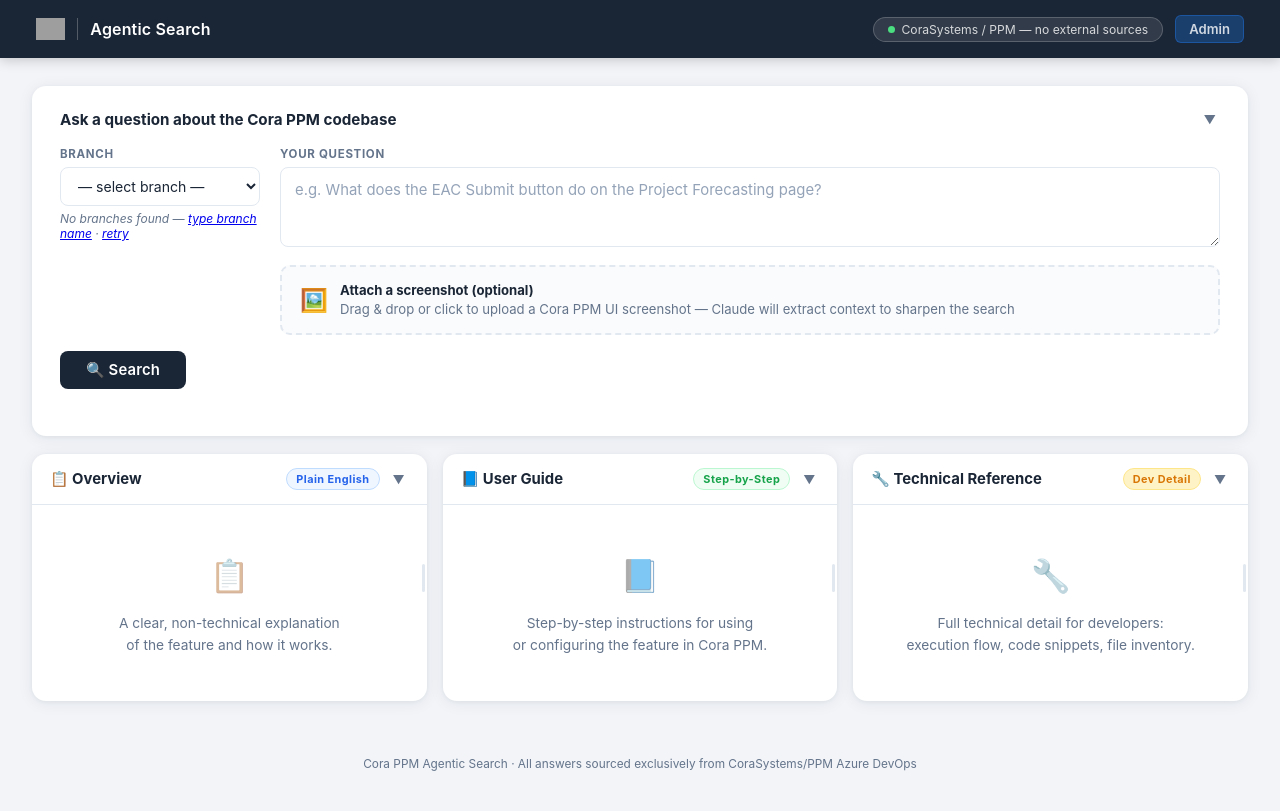
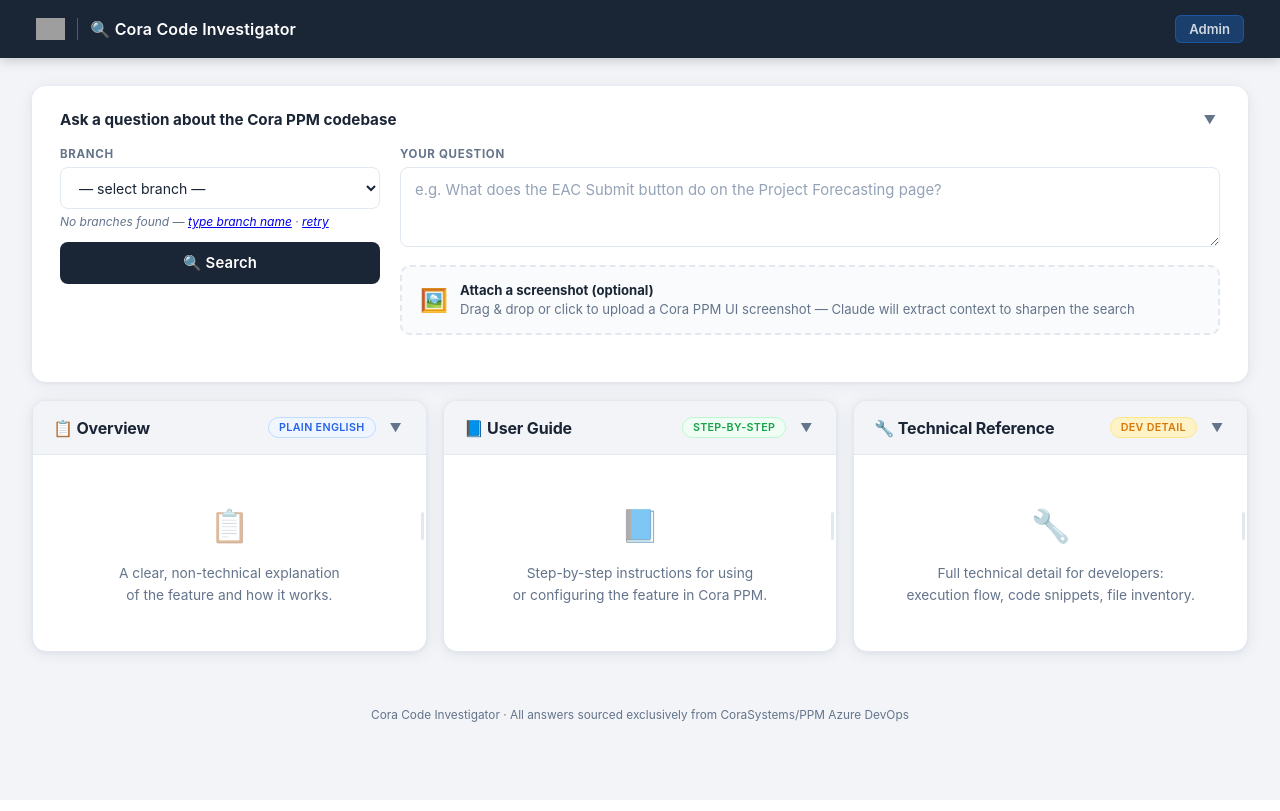
Before and after one commit to jarrettkersten/Agentic-v-Computer-Loop-Search, a Flask app: page / in a window 1280 px wide. Run offline with Flask 3, Linux system fonts and the light colour scheme; data that the repository does not hold is empty; grey boxes are pictures that could not be loaded.

Commit message:
ui updates

```diff
--- a/templates/index.html
+++ b/templates/index.html
@@ -3,7 +3,7 @@
 <head>
 <meta charset="UTF-8"/>
 <meta name="viewport" content="width=device-width, initial-scale=1.0"/>
-<title>Cora PPM — Agentic Search</title>
+<title>Cora PPM — Cora Code Investigator</title>
 <script src="https://cdnjs.cloudflare.com/ajax/libs/marked/9.1.6/marked.min.js"></script>
 <style>
 :root{
@@ -37,11 +37,11 @@ main{width:95%;max-width:none;margin:28px auto;padding:0;display:flex;flex-direc
 
 /* ── Top query card ── */
 .query-card{}
-.query-layout{display:grid;grid-template-columns:200px 1fr;gap:20px;align-items:start}
+.query-layout{display:grid;grid-template-columns:320px 1fr;gap:20px;align-items:start}
 @media(max-width:900px){.query-layout{grid-template-columns:1fr}}
 
 .field-label{font-size:.72rem;font-weight:700;color:var(--muted);text-transform:uppercase;letter-spacing:.06em;display:block;margin-bottom:6px}
-.branch-select{width:100%;padding:9px 13px;border:1.5px solid var(--border);border-radius:8px;font-size:.88rem;font-family:inherit;color:var(--text);background:#fff;transition:border-color .2s;cursor:pointer;outline:none}
+.branch-select{width:100%;padding:10px 14px;border:1.5px solid var(--border);border-radius:8px;font-size:.88rem;font-family:inherit;color:var(--text);background:#fff;transition:border-color .2s;cursor:pointer;outline:none;height:42px}
 .branch-select:focus{border-color:var(--brand-light);box-shadow:0 0 0 3px rgba(30,111,212,.12)}
 .branch-loading{font-size:.75rem;color:var(--muted);font-style:italic;margin-top:5px;min-height:16px}
 
@@ -50,14 +50,14 @@ main{width:95%;max-width:none;margin:28px auto;padding:0;display:flex;flex-direc
 .query-textarea::placeholder{color:#94a3b8}
 
 /* ── Action row (top card) ── */
-.action-row{display:flex;gap:10px;align-items:center;flex-wrap:wrap;margin-top:16px}
+.action-row{margin-top:12px}
 .status-bar{font-size:.79rem;color:var(--muted);min-height:17px;margin-top:6px}
 
 /* ── Buttons ── */
 .btn{display:inline-flex;align-items:center;gap:7px;padding:9px 20px;border:none;border-radius:8px;font-size:.87rem;font-weight:600;cursor:pointer;transition:all .15s;letter-spacing:.01em;font-family:inherit}
 .btn:active{transform:scale(.98)}
 .btn:disabled{opacity:.4;cursor:not-allowed;transform:none}
-.btn-run-all{background:var(--brand);color:#fff;padding:10px 26px;font-size:.93rem}
+.btn-run-all{background:var(--brand);color:#fff;padding:10px 26px;font-size:.93rem;width:100%;height:42px;justify-content:center;border-radius:8px}
 .btn-run-all:hover:not(:disabled){background:var(--brand-dark)}
 .btn-compare{background:#92400e;color:#fff}
 .btn-compare:hover:not(:disabled){background:#78350f}
@@ -70,13 +70,11 @@ main{width:95%;max-width:none;margin:28px auto;padding:0;display:flex;flex-direc
 @media(max-width:700px){.results-grid{flex-direction:column}}
 
 /* ── Result panels ── */
-.panel{background:var(--card);border-radius:var(--radius);box-shadow:var(--shadow);overflow:auto;display:flex;flex-direction:column;flex:1 1 0;min-width:220px;position:relative}
-.panel-header{padding:14px 18px;display:flex;align-items:center;gap:9px;border-bottom:1.5px solid var(--border)}
-.panel-header h2{font-size:.93rem;font-weight:700;flex:1;color:var(--text)}
-.badge{font-size:.68rem;font-weight:700;padding:3px 9px;border-radius:99px;white-space:nowrap;letter-spacing:.04em}
+.panel{background:var(--card);border-radius:var(--radius);box-shadow:var(--shadow);overflow:auto;display:flex;flex-direction:column;flex:1 1 0;min-width:220px;position:relative;border:1px solid var(--border)}
+.panel-header{padding:16px 20px;display:flex;align-items:center;gap:10px;background:var(--bg);border-bottom:1px solid var(--border)}
+.panel-header h2{font-size:1rem;font-weight:700;flex:1;color:var(--text);letter-spacing:-.01em}
+.badge{font-size:.67rem;font-weight:600;padding:3px 10px;border-radius:99px;white-space:nowrap;letter-spacing:.03em;text-transform:uppercase}
 .badge-agentic{background:var(--agentic-bg);color:var(--agentic);border:1px solid var(--agentic-border)}
-.badge-hybrid{background:var(--hybrid-bg);color:var(--hybrid);border:1px solid var(--hybrid-border)}
-.badge-sp{background:var(--sharepoint-bg);color:var(--sharepoint);border:1px solid var(--sharepoint-border)}
 .panel-body{padding:18px 20px;flex:1}
 
 /* ── Panel states ── */
@@ -368,13 +366,9 @@ footer{text-align:center;padding:28px 0 40px;color:var(--muted);font-size:.74rem
   <div class="logo">
     <img src="https://corasystems.com/_next/static/media/cora-logo-white.3ac9db11.svg" alt="Cora" height="22" style="display:block"/>
     <div class="sep"></div>
-    Agentic Search
+    🔍 Cora Code Investigator
   </div>
   <div style="display:flex;align-items:center;gap:12px">
-    <div class="source-badge">
-      <span class="dot"></span>
-      CoraSystems / PPM — no external sources
-    </div>
     {% if not auth_disabled %}
     <span style="color:rgba(255,255,255,.7);font-size:.8rem">{{ user.get('displayName','') }}</span>
     <a href="/logout" style="color:rgba(255,255,255,.6);font-size:.78rem;text-decoration:none">Sign out</a>
@@ -399,6 +393,9 @@ footer{text-align:center;padding:28px 0 40px;color:var(--muted);font-size:.74rem
         <input type="text" class="branch-select" id="branchManual" placeholder="Type branch name…"
                style="display:none;margin-top:6px"/>
         <div class="branch-loading" id="branchLoading"></div>
+        <div class="action-row">
+          <button class="btn btn-run-all" id="btnSearch" onclick="runWithClarify('agentic')">🔍 Search</button>
+        </div>
       </div>
       <div>
         <label class="field-label" for="queryInput">Your question</label>
@@ -431,9 +428,6 @@ footer{text-align:center;padding:28px 0 40px;color:var(--muted);font-size:.74rem
       </div>
     </div>
 
-    <div class="action-row">
-      <button class="btn btn-run-all" id="btnSearch" onclick="runWithClarify('agentic')">🔍 Search</button>
-    </div>
     <!-- ── Clarifying question card (shown only when needed) ── -->
     <div id="clarifyCard" class="clarify-card" style="display:none">
       <div class="cq-label">💬 One quick clarification before searching</div>
@@ -638,7 +632,7 @@ footer{text-align:center;padding:28px 0 40px;color:var(--muted);font-size:.74rem
 </main>
 </div><!-- /view-admin -->
 
-<footer>Cora PPM Agentic Search · All answers sourced exclusively from CoraSystems/PPM Azure DevOps</footer>
+<footer>Cora Code Investigator · All answers sourced exclusively from CoraSystems/PPM Azure DevOps</footer>
 
 <script>
   marked.setOptions({ breaks: true, gfm: true });
@@ -1517,10 +1511,10 @@ footer{text-align:center;padding:28px 0 40px;color:var(--muted);font-size:.74rem
   // ── Info modals ────────────────────────────────────────────────────────────
   const INFO_CONTENT = {
     agentic: {
-      title: '🔍 Agentic Search — How it works',
+      title: '🔍 Cora Code Investigator — How it works',
       body: `
         <h4>Overview</h4>
-        <p>The Agentic Search gives Claude full autonomy to search the <strong>CoraSystems/PPM</strong> Azure DevOps repository. Rather than following a fixed script, Claude decides what to search for next based on what it finds — just like a developer would.</p>
+        <p>The Cora Code Investigator gives Claude full autonomy to search the <strong>CoraSystems/PPM</strong> Azure DevOps repository. Rather than following a fixed script, Claude decides what to search for next based on what it finds — just like a developer would.</p>
 
         <h4>Step-by-step process</h4>
         <ul>
```
